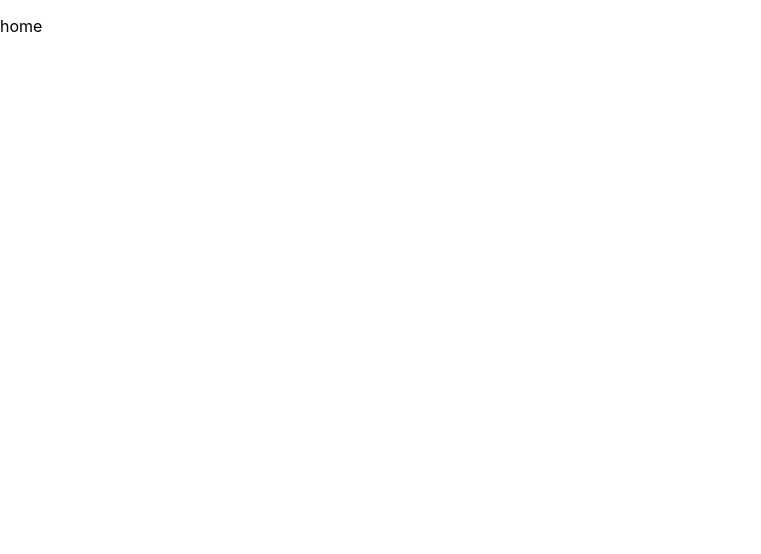
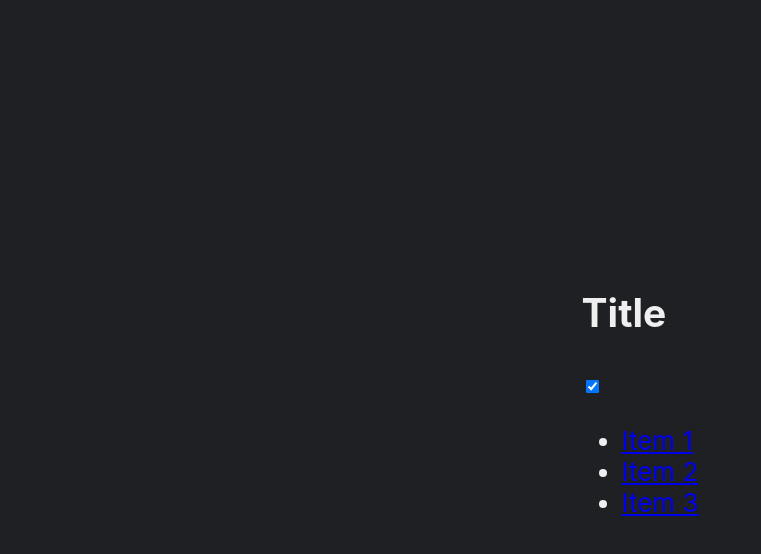
Before and after one commit to Mathis-Bourrelly/portfolio, a React (Create React App) app: page / in a window 1280 px wide. Shown: the top 554 px of the page, without its empty margins (0-761 px from the left). Built offline with nearby package versions, Linux system fonts and the light colour scheme.

Commit message:
dark mode toggle

```diff
--- a/package.json
+++ b/package.json
@@ -8,8 +8,10 @@
     "@testing-library/user-event": "^13.5.0",
     "react": "^18.2.0",
     "react-dom": "^18.2.0",
+    "react-responsive": "^10.0.0",
     "react-router-dom": "^6.22.3",
     "react-scripts": "5.0.1",
+    "react-toggle": "^4.1.3",
     "web-vitals": "^2.1.4"
   },
   "scripts": {
--- a/src/App.css
+++ b/src/App.css
@@ -1,38 +1,31 @@
-.App {
-  text-align: center;
+
+html {
+    background-color: var(--color-background);
+    color: var(--color-foreground);
 }
 
-.App-logo {
-  height: 40vmin;
-  pointer-events: none;
+html {
+    --color-background: #fafafa;
+    --color-foreground: #1f2023;
+}
+html.dark {
+    --color-background: #1f2023;
+    --color-foreground: #efefef;
 }
 
-@media (prefers-reduced-motion: no-preference) {
-  .App-logo {
-    animation: App-logo-spin infinite 20s linear;
+@media (prefers-color-scheme: dark) {
+    html {
+        --color-background: #1f2023;
+        --color-foreground: #efefef;
     }
 }
 
-.App-header {
-  background-color: #282c34;
+
+html {
     min-height: 100vh;
     display: flex;
     flex-direction: column;
     align-items: center;
     justify-content: center;
     font-size: calc(10px + 2vmin);
-  color: white;
 }
-
-.App-link {
-  color: #61dafb;
-}
-
-@keyframes App-logo-spin {
-  from {
-    transform: rotate(0deg);
-  }
-  to {
-    transform: rotate(360deg);
-  }
-}
--- /dev/null
+++ b/src/component/DarkModeToggle.js
@@ -0,0 +1,28 @@
+import React, {useEffect, useState} from "react";
+import { useMediaQuery } from "react-responsive";
+
+export const DarkModeToggle = () => {
+    const [isDark, setIsDark] = useState(true);
+    useEffect(() => {
+        if (isDark) {
+            document.documentElement.classList.add('dark');
+        } else {
+            document.documentElement.classList.remove('dark');
+        }
+    }, [isDark]);
+
+    const systemPrefersDark = useMediaQuery(
+        {
+            query: "(prefers-color-scheme: dark)",
+        },
+        undefined,
+        (isSystemDark) => setIsDark(isSystemDark)
+    );
+
+    return (
+        <input
+            type="checkbox" checked={isDark} onChange={({ target }) => setIsDark(target.checked)} aria-label="Dark mode toggle"
+        />
+    );
+};
+export default DarkModeToggle
--- /dev/null
+++ b/src/component/layout.js
@@ -0,0 +1,21 @@
+import React from "react"
+import DarkModeToggle from "./DarkModeToggle"
+
+const Layout = () => {
+
+    return (
+        <>
+            <nav>
+                <h2>Title</h2>
+                <DarkModeToggle></DarkModeToggle>
+                <ul>
+                    <li><a href="#">Item 1</a></li>
+                    <li><a href="#">Item 2</a></li>
+                    <li><a href="#">Item 3</a></li>
+                </ul>
+            </nav>
+        </>
+    );
+};
+
+export default Layout
--- a/src/index.js
+++ b/src/index.js
@@ -7,7 +7,7 @@ import reportWebVitals from './reportWebVitals';
 const root = ReactDOM.createRoot(document.getElementById('root'));
 root.render(
   <React.StrictMode>
-    <App />
+    <App/>
   </React.StrictMode>
 );
 
--- a/src/page/Home.js
+++ b/src/page/Home.js
@@ -1,12 +1,13 @@
-import React from "react";
+import React from "react"
+import Layout from "../component/layout";
 
 const Home = () => {
 
     return (
         <>
-            <p>home</p>
+            <Layout></Layout>
         </>
     );
 };
 
-export default Home;
+export default Home
```
Also changed, not shown: src/App.js (+9 -11 lines), 1 other file (tests, documents, lock files or other folders). Lines whose indentation alone changed are shown as unchanged.
